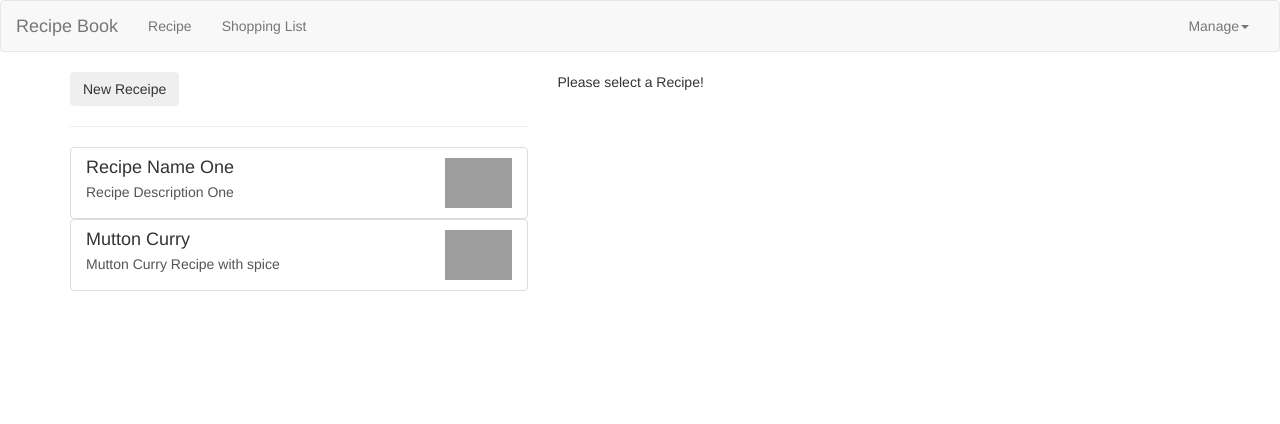
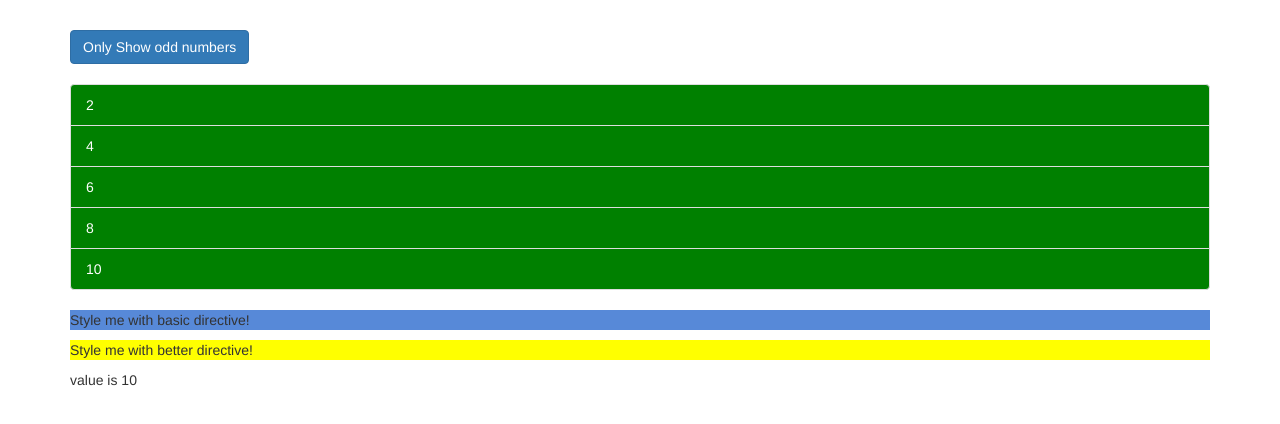
Before and after one commit to m2india/ngCourse, an Angular app: page / in a window 1280 px wide. Shown: the top 424 px of the page. Built offline with nearby package versions, Linux system fonts and the light colour scheme; grey boxes are pictures that could not be loaded.

Commit message:
Added Directive

```diff
--- a/src/app/app.component.html
+++ b/src/app/app.component.html
@@ -1,5 +1,7 @@
 <!-- <app-server></app-server> -->
-<app-header (featureSelected)="onNavigate($event)"></app-header>
+<app-directive-stru></app-directive-stru>
+
+<!-- <app-header (featureSelected)="onNavigate($event)"></app-header>
 <div class="container">
   <div class="row">
     <div class="col-md-12">
@@ -7,4 +9,4 @@
       <app-shopping-list *ngIf="loadedFeature !== 'recipe'"></app-shopping-list>
     </div>
   </div>
-</div>
+</div> -->
--- /dev/null
+++ b/src/app/basic-highlight.directive/basic-highlight.directive.ts
@@ -0,0 +1,15 @@
+import { Directive, ElementRef, OnInit } from "@angular/core";
+
+@Directive({
+    selector: '[appBasicHightLight]'
+})
+
+export class BasicHighlightDirective implements OnInit {
+
+    constructor(private elementRef : ElementRef) {
+    }
+
+    ngOnInit() {
+        this.elementRef.nativeElement.style.backgroundColor = '#5789D8';
+    }
+}
--- /dev/null
+++ b/src/app/better-highlight/better-highlight.directive.ts
@@ -0,0 +1,31 @@
+import { Directive, ElementRef, HostBinding, HostListener, OnInit, Renderer2, Input } from '@angular/core';
+
+@Directive({
+  selector: '[appBetterHighlight]'
+})
+export class BetterHighlightDirective implements OnInit {
+  @Input() defaultColor: string = 'transparent';
+  @Input() hightlightColor: string = 'blue';
+
+ // @HostBinding('style.backgroundColor') backgroundColor: string = 'transparent';
+ @HostBinding('style.backgroundColor') backgroundColor: string;
+
+  constructor(private elRef: ElementRef, private rendered: Renderer2) {}
+
+  ngOnInit(){
+    // this.rendered.setStyle(this.elRef.nativeElement, 'background-color', 'blue');
+    this.backgroundColor = this.defaultColor;
+  }
+
+  @HostListener('mouseenter') mouseover(eventData: Event ){
+    // this.rendered.setStyle(this.elRef.nativeElement, 'background-color', 'green');
+    // this.backgroundColor = 'blue';
+    this.backgroundColor = this.hightlightColor;
+  }
+
+  @HostListener('mouseleave') mouseleave(eventData: Event ){
+    // this.rendered.setStyle(this.elRef.nativeElement, 'background-color', 'transparent');
+    // this.backgroundColor = 'transparent';
+    this.backgroundColor = this.defaultColor;
+  }
+}
--- /dev/null
+++ b/src/app/directive-stru/directive-stru.component.css
@@ -0,0 +1,11 @@
+.container{
+    margin-top: 30px;
+}
+
+.oddStyle{
+    color: red;
+}
+
+.evenStyle{
+    color: white;
+}
--- /dev/null
+++ b/src/app/directive-stru/directive-stru.component.html
@@ -0,0 +1,61 @@
+<div class="container">
+    <div class="row">
+        <div class="col-xs-12">
+            <input type="submit" class="btn btn-primary" (click)="onlyOdd = !onlyOdd" value="Only Show odd numbers">
+            <br><br>
+            <ul class="list-group">
+                <div *ngIf="onlyOdd">
+                    <li
+                    class="list-group-item"
+                    *ngFor="let oddNum of oddNumbers"
+                    [ngClass]="{ oddStyle: oddNum % 2 !== 0 }"
+                    [ngStyle]="{ backgroundColor: oddNum % 2 !== 0 ? 'Yellow' : 'transparent' }"
+                    >
+                        {{oddNum}}
+                    </li>
+                </div>
+
+                <!-- <div *ngIf="!onlyOdd">
+                    <li
+                    class="list-group-item"
+                    *ngFor="let evenNum of evenNumbers"
+                    [ngClass]="{ evenStyle: evenNum % 2 === 0 }"
+                    [ngStyle]="{ backgroundColor: evenNum % 2 === 0 ? 'Green' : 'transparent' }"
+                    >
+                        {{evenNum}}
+                    </li>
+                </div>
+                <ng-template [ngIf]="!onlyOdd">
+                    <div>
+                        <li
+                        class="list-group-item"
+                        *ngFor="let evenNum of evenNumbers"
+                        [ngClass]="{ evenStyle: evenNum % 2 === 0 }"
+                        [ngStyle]="{ backgroundColor: evenNum % 2 === 0 ? 'Green' : 'transparent' }"
+                        >
+                            {{evenNum}}
+                        </li>
+                    </div>
+                </ng-template> -->
+                <div *appUnless="onlyOdd">
+                    <li
+                    class="list-group-item"
+                    *ngFor="let evenNum of evenNumbers"
+                    [ngClass]="{ evenStyle: evenNum % 2 === 0 }"
+                    [ngStyle]="{ backgroundColor: evenNum % 2 === 0 ? 'Green' : 'transparent' }"
+                    >
+                        {{evenNum}}
+                    </li>
+                </div>
+            </ul>
+            <p appBasicHightLight>Style me with basic directive!</p>
+            <p appBetterHighlight [defaultColor]="'yellow'" [hightlightColor]="'red'">Style me with better directive!</p>
+            <div [ngSwitch]="value">
+                <p *ngSwitchCase="5">value is 5</p>
+                <p *ngSwitchCase="10">value is 10</p>
+                <p *ngSwitchCase="15">value is 15</p>
+                <p *ngSwitchCase="20">value is 20</p>
+            </div>
+        </div>
+    </div>
+</div>
--- /dev/null
+++ b/src/app/directive-stru/directive-stru.component.ts
@@ -0,0 +1,22 @@
+import { Component, OnInit } from '@angular/core';
+
+@Component({
+  selector: 'app-directive-stru',
+  templateUrl: './directive-stru.component.html',
+  styleUrls: ['./directive-stru.component.css']
+})
+export class DirectiveStruComponent implements OnInit {
+
+  onlyOdd = false;
+  numbers = [1,2,3,4,5];
+  oddNumbers = [1,3,5,7,9];
+  evenNumbers = [2,4,6,8,10];
+  value= 10;
+
+
+  ngOnInit(): void {
+
+  }
+
+
+}
--- /dev/null
+++ b/src/app/unless.directive.ts
@@ -0,0 +1,21 @@
+import { Directive, Input, TemplateRef, ViewContainerRef } from '@angular/core';
+
+@Directive({
+  selector: '[appUnless]'
+})
+export class UnlessDirective {
+
+  @Input() set appUnless(condition: boolean){
+    if(!condition){
+      this.vcRef.createEmbeddedView(this.templateRef);
+    }
+    else
+    {
+      this.vcRef.clear()
+    }
+  }
+
+
+  constructor(private templateRef: TemplateRef<any>, private vcRef: ViewContainerRef) { }
+
+}
```
Also changed, not shown: src/app/app.module.ts (+9 -1 lines), 2 other files (tests, documents, lock files or other folders).
